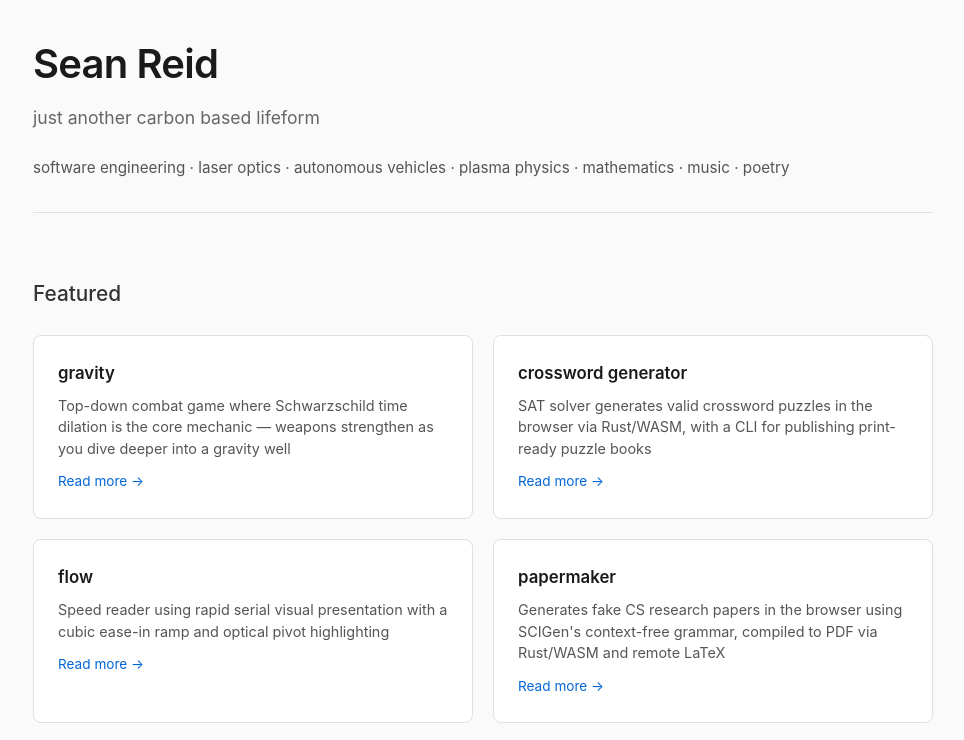
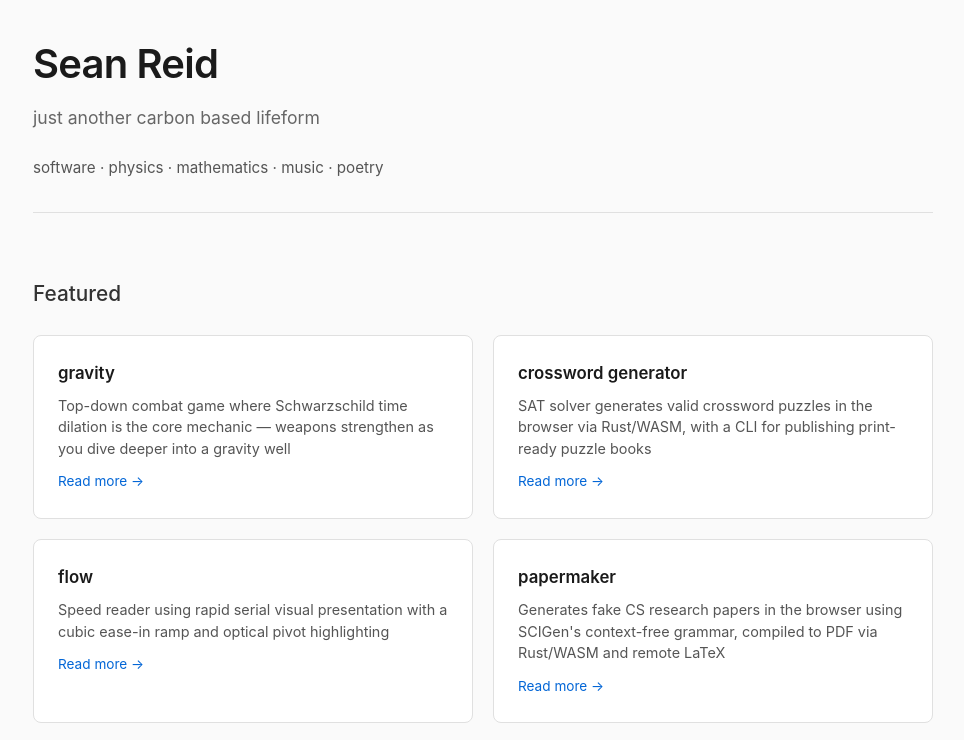
Before and after one commit to sean-reid/sean-reid.github.io, a plain HTML site: page index.html in a window 1280 px wide. Shown: the top 740 px of the page, without its empty margins (157-1121 px from the left). Drawn offline with Linux system fonts and the light colour scheme.

Commit message:
experience

```diff
--- a/index.html
+++ b/index.html
@@ -225,7 +225,7 @@
         <header>
             <h1>Sean Reid</h1>
             <p class="tagline">just another carbon based lifeform</p>
-            <p class="experience">software engineering · laser optics · autonomous vehicles · plasma physics · mathematics · music · poetry</p>
+            <p class="experience">software · physics · mathematics · music · poetry</p>
         </header>
 
         <section class="projects">
```
